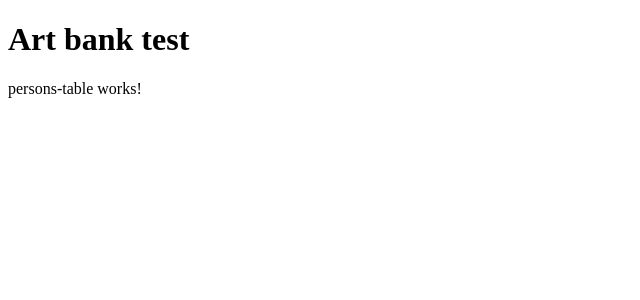
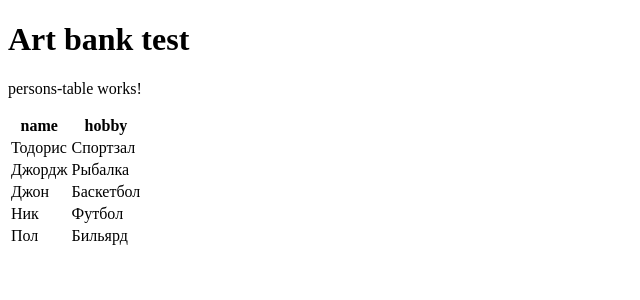
Before and after one commit to navoznova/art_bank, an Angular app: page / in a window 1280 px wide. Shown: the top 300 px of the page, without its empty margins (0-640 px from the left). Built offline with nearby package versions, Linux system fonts and the light colour scheme.

Commit message:
Add personal datas

```diff
--- /dev/null
+++ b/src/app/Models/Person.ts
@@ -0,0 +1,9 @@
+
+export class Person {
+  lastname: string;
+  card: string;
+  constructor(lastname: string, card: string) {
+    this.lastname = lastname;
+    this.card = card;
+  }
+}
--- a/src/app/app.module.ts
+++ b/src/app/app.module.ts
@@ -6,19 +6,20 @@ import { AppComponent } from './app.component';
 import { PersonsTableComponent } from './persons-table/persons-table.component';
 import { DeleteButtonComponent } from './delete-button/delete-button.component';
 import { AddButtonComponent } from './add-button/add-button.component';
+import { PersonDataProvider } from './data-providers/person-data-provider';
 
 @NgModule({
   declarations: [
     AppComponent,
     PersonsTableComponent,
     DeleteButtonComponent,
-    AddButtonComponent
+    AddButtonComponent,
   ],
   imports: [
     BrowserModule,
     AppRoutingModule
   ],
-  providers: [],
+  providers: [PersonDataProvider],
   bootstrap: [AppComponent]
 })
 export class AppModule { }
--- /dev/null
+++ b/src/app/data-providers/person-data-provider.ts
@@ -0,0 +1,15 @@
+import { Injectable, NgModule } from '@angular/core';
+import { Person } from '../Models/Person';
+import personData from '../../assets/person.json';
+import { Directive } from '@angular/core';
+
+// @Injectable()
+export class PersonDataProvider {
+  constructor() {
+    console.log(personData);
+  }
+
+  getAll():Person[]{
+    return personData.map(x => new Person(x.name, x.card))
+  }
+}
--- a/src/app/persons-table/persons-table.component.html
+++ b/src/app/persons-table/persons-table.component.html
@@ -1 +1,17 @@
 <p>persons-table works!</p>
+
+<table>
+    <thead>
+        <tr>
+            <th>name</th>
+            <th>hobby</th>
+        </tr>
+    </thead>
+
+    <!-- Рисуем строки с данными -->
+    <tr *ngFor="let person of persons" >
+        <td>{{person.lastname}}</td>
+        <td>{{person.card}}</td>
+    </tr>
+
+</table>
--- a/src/app/persons-table/persons-table.component.ts
+++ b/src/app/persons-table/persons-table.component.ts
@@ -1,4 +1,6 @@
 import { Component, OnInit } from '@angular/core';
+import { PersonDataProvider as PersonDataProvider } from '../data-providers/person-data-provider';
+import { Person } from '../Models/Person';
 
 @Component({
   selector: 'app-persons-table',
@@ -7,9 +9,12 @@ import { Component, OnInit } from '@angular/core';
 })
 export class PersonsTableComponent implements OnInit {
 
+  private personDataProvider: PersonDataProvider = new PersonDataProvider;
+  public persons: Person[] = [];
   constructor() { }
 
   ngOnInit(): void {
+    this.persons = this.personDataProvider.getAll();
+    console.log(this.persons);
   }
-
 }
--- /dev/null
+++ b/src/assets/person.json
@@ -0,0 +1,7 @@
+[
+    {"name": "Тодорис", "card": "Спортзал"},
+    {"name": "Джордж", "card": "Рыбалка"},
+    {"name": "Джон", "card": "Баскетбол"},
+    {"name": "Ник", "card": "Футбол"},
+    {"name": "Пол", "card": "Бильярд"}
+  ]
```
